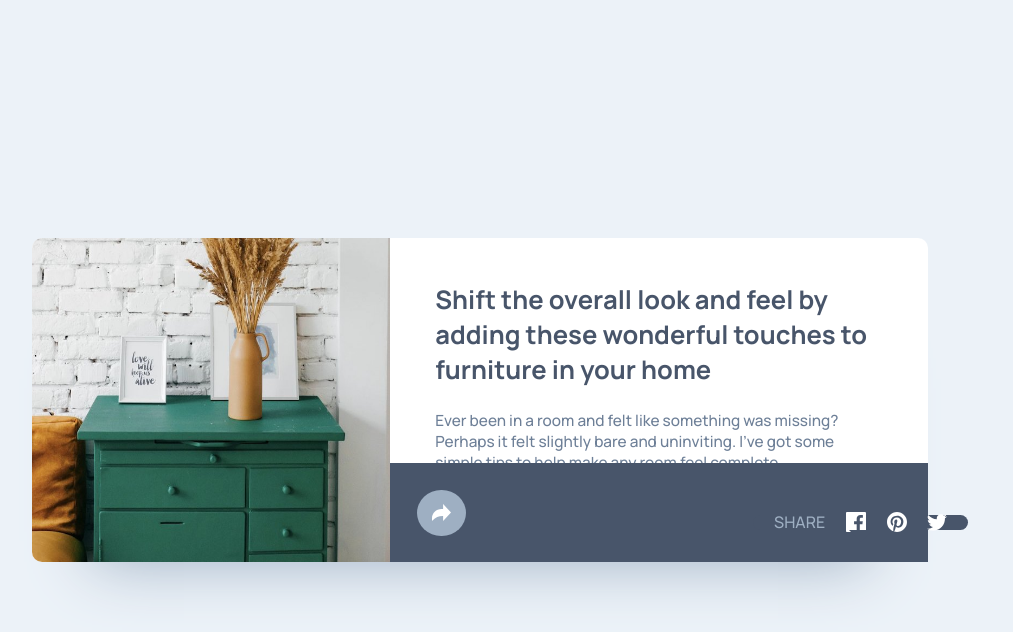
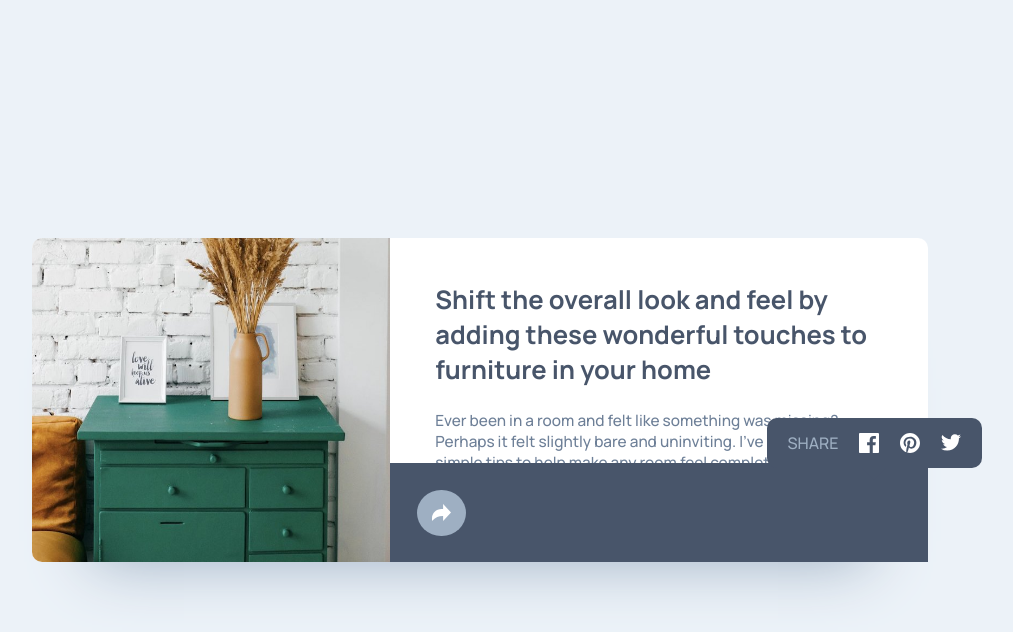
Before and after one commit to gabcchaves/article-preview-component, a plain HTML site: page index.html in a window 1280 px wide. Both pictures are taken after a click on the element 1036 px from the left and 511 px from the top of the page. Shown: the whole page, without its empty margins (160-1173 px from the left). Drawn offline with Linux system fonts and the light colour scheme.

Commit message:
Changed hover menu height and position on page.

```diff
--- a/style.css
+++ b/style.css
@@ -175,10 +175,10 @@ body {
 
 	.hover-menu {
 		position: absolute;
-		bottom: 33%;
-		right: -7.5%;
+		bottom: 95%;
+		right: -10%;
 		width: 40%;
-		height: 15%;
+		height: 50%;
 		border-radius: 10px;
 	}
 
```
